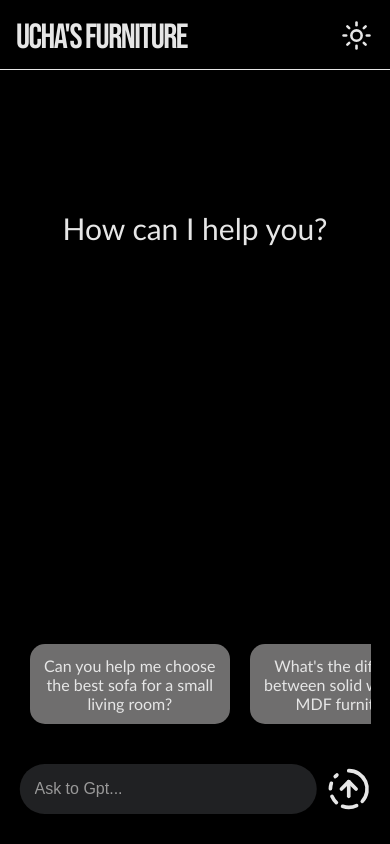
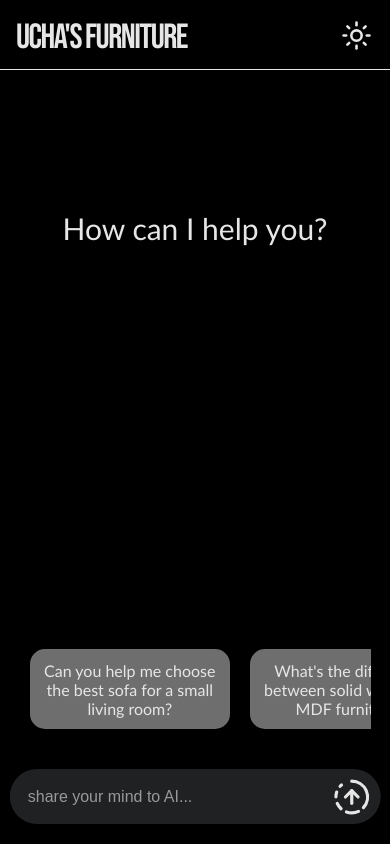
Before and after one commit to dachi6969/nowtryme, a Next.js app: page /AI-Chatbot in a window 390 px wide. Built offline with nearby package versions, Linux system fonts and the light colour scheme.

Commit message:
add global theme controll and autoscroller

```diff
--- a/app/AI-Chatbot/header/Header.module.css
+++ b/app/AI-Chatbot/header/Header.module.css
@@ -2,8 +2,8 @@
 
 .header{
     height: 70px;
-    /* border-bottom: 1px solid white; */
-    /* background-color: black; */
+    background-color: var(--bg-color);
+    border-bottom: 1px solid var(--color);
     position: fixed;
     z-index: 9999;
     top: 0;
@@ -16,6 +16,7 @@
 }
 
 .mainTitle{
+    color: var(--color);
     font-family: 'Bebas Neue', sans-serif;
     letter-spacing: -1.5px;
     font-size: 35px;
--- a/app/AI-Chatbot/header/Header.tsx
+++ b/app/AI-Chatbot/header/Header.tsx
@@ -8,22 +8,13 @@ import { useTheme } from "@/app/store/useTheme";
 const Header = () => {
     const router = useRouter();
     const {themeOn,lightOff,lightOn} = useTheme();
-    const light = "#E6E6E6";
-    const themeChange = themeOn ? light : "black";
-    const themeReverse = themeOn ? 'black' : light;
     const homeRoute = () => {
         router.push("/");
     }
     return(
-        <header className={styles.header}
-        style={{
-            backgroundColor: themeChange,
-            borderBottom: `1px solid ${themeReverse}`
-        }}
-        >
+        <header className={styles.header}>
             <span className={styles.mainTitle}
             onClick={homeRoute}
-            style={{color: themeReverse}}
             >
                 Ucha's Furniture
             </span>
--- a/app/AI-Chatbot/page.module.css
+++ b/app/AI-Chatbot/page.module.css
@@ -1,55 +1,57 @@
 .main {
-    /* background-color: black; */
+  background-color: var(--bg-color);
+  color: var(--color);
   padding-top: 70px;
-    /* color: white; */
   min-height: 100dvh;
   width: 100vw;
   display: flex;
   flex-direction: column;
   align-items: center;
   overflow: hidden;
-    transition: all 0.5s ease;
+  transition: background-color 0.5s ease;
 }
 
 .chat {
-    /* background-color: black; */
+  background-color: var(--bg-color);
   overflow-y: auto;
-    padding: 40px 20px 120px;
-    flex-grow: 1;
+  padding: 40px 20px;
+  padding-bottom: 140px;
   display: flex;
   flex-direction: column;
-    width: 60%;
-    transition: all 0.5s ease;
+  max-width: 720px;
+  transition: background-color 0.5s ease;
+  flex-grow: 1;
+  box-sizing: border-box;
 }
 
 .handlers {
   position: fixed;
-    bottom: 20px;
+  bottom: 10px;
   left: 50%;
   transform: translateX(-50%);
   display: flex;
   align-items: center;
   flex-direction: column;
-    /* justify-content: center; */
   gap: 30px;
-    /* width: 90vw; */
-    /* max-width: 720px;  */
-    padding: 10px 15px;
-    border-radius: 30px;
+  z-index: 999;
+  padding-bottom: 10px;
 }
+
+
 .inputing {
   flex-grow: 1;
-    padding: 0 15px;
+  padding: 10px 18px;
   border-radius: 35px;
+  color: var(--color);
   border: none;
-    /* color: white; */
   font-size: 16px;
-    /* background-color: #202123;  */
   height: 70px;
-    transition: all 0.5s ease;
+  transition: background-color 0.5s ease;
+  background-color: transparent;
 }
 
-  .title{
+.title {
+  color: var(--color);
   font-size: 36px;
   margin: 0 auto;
 }
@@ -61,33 +63,25 @@
 
 .inputing:focus {
   outline: none;
-    background-color: #1e1e1e;
 }
 
 .buttoning {
   border: none;
+  color: var(--color);
+  margin-right: 10px;
   border-radius: 50%;
-    width: 44px;
-    height: 44px;
-    display: flex;
-    justify-content: center;
-    align-items: center;
   cursor: pointer;
-    /* color: white; */
   transition: all 0.5s ease;
   font-weight: bold;
   font-size: 18px;
   transition: background-color 0.2s ease;
 }
 
-  .buttoning:hover {
-    transform: scale(1.05);
-  }
-
 .userMsg, .assistantMsg {
   max-width: 100%;
   display: inline-block;
   font-family: 'Gill Sans', 'Gill Sans MT', Calibri, 'Trebuchet MS', sans-serif;
+  color: #E6E6E6;
 }
 
 .userMsg {
@@ -108,10 +102,10 @@
   align-self: flex-start;
 }
 
-  .pre{
+.pre {
   padding: 13px;
-    /* background-color: rgb(0, 0, 0); */
   border-radius: 15px;
+  color: #E6E6E6;
   display: flex;
   justify-content: flex-start;
   align-items: center;
@@ -123,8 +117,36 @@
   transition: all 0.5s ease;
 }
 
+.inputWrapper {
+  display: flex;
+  align-items: center;
+  max-width: 720px;
+  width: 95vw;
+  border-radius: 35px;
+}
+
+.preWrapper {
+  display: flex;
+  gap: 20px;
+  max-width: 90vw;
+  overflow-x: auto;
+  scrollbar-width: none;
+  padding: 10px;
+}
+
+.bottomMask {
+  position: fixed;
+  bottom: 0;
+  left: 0;
+  width: 100%;
+  height: 80px;
+  background-color: inherit;
+  z-index: 998;
+}
+
+
 @media (hover:hover) and (pointer: fine) {
-    .pre:hover{
+  .pre:hover {
     filter: brightness(1.2);
     transform: translateY(-5px);
   }
@@ -134,14 +156,13 @@
   .handlers {
     width: 95vw;
   }
-    .inputing{
-        height: 50px;
+  .inputing {
+    height: 55px;
   }
-
-    .chat{
+  .chat {
     width: 100%;
   }
-    .title{
+  .title {
     font-size: 30px;
     margin: 100px auto;
   }
@@ -149,12 +170,10 @@
 
 @media (min-width: 600px) {
   .off {
-      bottom: 30%;
+    bottom: 20%;
   }
-
   .on {
-      bottom: 20px;
+    bottom: 0;
     transition: all 0.3s ease;
   }
-
 }
--- a/app/AI-Chatbot/page.tsx
+++ b/app/AI-Chatbot/page.tsx
@@ -1,6 +1,6 @@
 "use client"
 
-import { useState } from "react";
+import { useEffect, useRef, useState } from "react";
 import styles from "./page.module.css"
 import { CircleFadingArrowUp, CirclePause } from "lucide-react";
 import { motion } from "framer-motion";
@@ -23,9 +23,7 @@ const AI_Page = () => {
     const [loading, setLoading] = useState(false);
     const [inputMove,setInputMove] = useState(styles.off);
     const {themeOn,} = useTheme();
-    const light = "#E6E6E6";
-    const themeChange = themeOn ? light : "black";
-    const themeReverse = themeOn ? 'black' : light;
+    const ref = useRef<HTMLDivElement | null>(null);
 
     const inputBind = (e: React.ChangeEvent<HTMLInputElement>) => {
         setInput(e.target.value);
@@ -70,18 +68,15 @@ const AI_Page = () => {
       const preQuest = (current: string) => {
         setInput(current)
       }
+      useEffect(() => {
+        ref.current?.scrollIntoView({ behavior: 'smooth' })
+      },[messages])
 
     return(
-        <div className={styles.main}
-        style={{
-          backgroundColor: themeChange,
-          color: themeReverse
-        }}
-        >
-            <div className={styles.chat} style={{backgroundColor: themeChange}}>
+        <div className={styles.main}>
+            <div className={styles.chat}>
               {messages.length === 0 &&
               <motion.div className={styles.title}
-              style={{color: themeReverse}}
               initial={{opacity: 0, translateX: -100}}
               animate={{opacity: 1, translateX: 0}}
               transition={{duration: 0.5, delay: 0.5}}
@@ -89,20 +84,20 @@ const AI_Page = () => {
                 How can I help you?
               </motion.div>}
             {messages.map((msg, i) => (
-            <div key={i} className={msg.role === 'user' ? styles.userMsg : styles.assistantMsg}
-            style={{color: light}}>
+            <div key={i} className={msg.role === 'user' ? styles.userMsg : styles.assistantMsg}>
             {msg.content}
             </div>
             ))}
-            {loading && <div className={styles.assistantMsg} style={{color: light}}>Typing...</div>}
+            {loading && <div className={styles.assistantMsg}>Typing...</div>}
+            <div ref={ref}></div>
             </div>
+            <div className={styles.bottomMask}></div>
             <div className={`${styles.handlers} ${inputMove}`}>
-              {messages.length === 0 && <div style={{display: "flex", gap: "20px", maxWidth: "90vw", overflowX: "auto", scrollbarWidth: "none", padding: "10px"}}>
+              {messages.length === 0 &&
+              <div className={styles.preWrapper}>
                 {preQuestions.map((item,i) => (
-                  <motion.div className={styles.pre} style={{
-                    backgroundColor: themeOn ? 'black' : '#6f6e6e',
-                    color: light
-                  }}
+                  <motion.div className={styles.pre}
+                  style={{ backgroundColor: themeOn ? 'black' : '#6f6e6e' }}
                   key={i}
                   initial={{opacity: 0,}}
                   animate={{opacity: 1 }}
@@ -113,29 +108,30 @@ const AI_Page = () => {
                   </motion.div>
                 ))}
                 </div>}
-              <div style={{display: "flex", alignItems: "center", maxWidth: "720px", width: "90vw", gap: "10px"}}>
+              <div className={styles.inputWrapper}
+              style={{
+                backgroundColor: themeOn ? "#E6E6E6" : "#202123",
+                border: themeOn ? '1.5px solid black' : 'none'
+              }}
+              >
                 <input
                 value={input}
                 onChange={inputBind}
                 onKeyDown={handleKey}
                 type="text"
-                placeholder="Ask to Gpt..."
-                className={styles.inputing}
-                style={{
-                  color: themeReverse,
-                  backgroundColor: themeOn ? light : "#202123",
-                  border: themeOn ? '2px solid black' : 'none'
-                }}
-                />
+                placeholder="share your mind to AI..."
+                className={styles.inputing}/>
+
                {loading ?
-                <CirclePause size={40} />:
+                <CirclePause size={38}
+                className={styles.buttoning}/>:
                 <CircleFadingArrowUp
                 className={styles.buttoning}
-                size={40}
+                size={38}
                 onClick={sendMessage}
-                color={themeReverse}
                 />}
                 </div>
+
             </div>
         </div>
     )
--- a/app/globals.css
+++ b/app/globals.css
@@ -1,10 +1,25 @@
 
+:root{
+  --bg-color: black;
+  --color: #E6E6E6;
+}
+
+.light{
+  --bg-color: #E6E6E6;
+  --color: black;
+}
+
+.dark{
+  --bg-color: black;
+  --color: #E6E6E6;
+}
 
 html,
 body {
   min-height: auto;
   max-width: 100vw;
   overflow-x: hidden;
+  overscroll-behavior: none;
   background-color: #E6E6E6;
   font-family: 'Gill Sans', 'Gill Sans MT', Calibri, 'Trebuchet MS', sans-serif;
 }
--- a/app/store/useTheme.ts
+++ b/app/store/useTheme.ts
@@ -8,6 +8,12 @@ type useTheme = {
 
 export const useTheme = create<useTheme>((set) => ({
     themeOn: false,
-    lightOff: () => set({themeOn: false}),
-    lightOn: () => set({themeOn: true}),
+    lightOff: () => {
+        document.documentElement.className = 'dark';
+        set({ themeOn: false })
+    },
+    lightOn: () => {
+        document.documentElement.className = 'light';
+        set({ themeOn: true })
+    },
 }))
```
Lines whose indentation alone changed are shown as unchanged.
